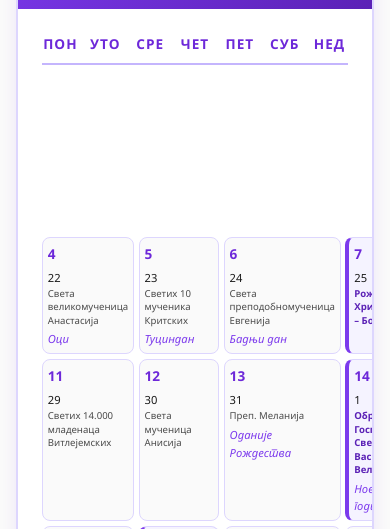
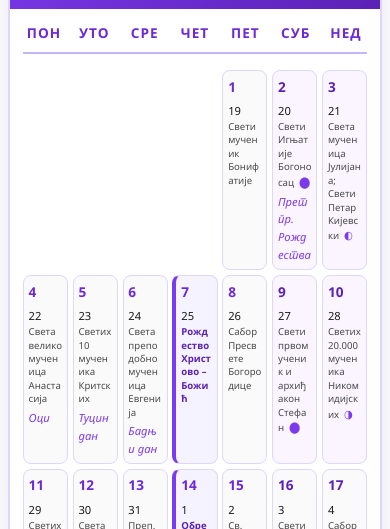
Before and after one commit to Vojislav77/orthodox-calendar, a plain HTML site: page index.html in a window 390 px wide. Shown: the part 548-1077 px from the top of the page. Drawn offline with Linux system fonts and the light colour scheme.

Commit message:
Update index.html

```diff
--- a/index.html
+++ b/index.html
@@ -13,6 +13,11 @@
             margin: 0;
             padding: 0;
             box-sizing: border-box;
+        }
+
+        html, body {
+            overflow-x: hidden;
+            max-width: 100%;
         }
 
         :root {
@@ -235,6 +240,8 @@
             background: var(--bg-primary);
             transition: all 0.3s ease;
             cursor: default;
+            word-break: break-word;
+            overflow-wrap: break-word;
         }
 
         .day:hover {
@@ -272,6 +279,8 @@
             font-size: 0.75rem;
             line-height: 1.4;
             color: var(--text-secondary);
+            word-break: break-word;
+            overflow-wrap: break-word;
         }
 
         .feast {
@@ -390,13 +399,11 @@
         }
 
         @media print {
-            /* 1. Proper page margins */
             @page {
                 margin: 10mm 15mm;
                 size: portrait;
             }
 
-            /* 2. Fix max-width and container issues */
             .container {
                 max-width: 100% !important;
                 width: 100% !important;
@@ -404,12 +411,10 @@
                 margin: 0 !important;
             }
 
-            /* 3. Hide non-printable elements */
             .controls, .legend, .scroll-top, header {
                 display: none !important;
             }
 
-            /* 4. Fix month blocks for proper pagination */
             .month {
                 break-inside: avoid;
                 page-break-inside: avoid;
@@ -419,7 +424,6 @@
                 transform: none !important;
             }
 
-            /* 5. Fix grid layout for print */
             .calendar-grid {
                 break-inside: auto;
                 page-break-inside: auto;
@@ -494,18 +498,15 @@
                 color: #7c3aed !important;
             }
 
-            /* 6. Remove hover transforms and shadows */
             .month:hover, .day:hover {
                 transform: none !important;
                 box-shadow: none !important;
             }
 
-            /* 7. Proper print colors */
             h1, .logo svg {
                 display: none !important;
             }
 
-            /* 8. Add print header instead */
             .month-header {
                 background: #7c3aed !important;
                 color: white !important;
@@ -522,7 +523,6 @@
                 color: white !important;
             }
 
-            /* 9. Footer for print */
             footer {
                 position: fixed !important;
                 bottom: 5mm !important;
@@ -550,6 +550,12 @@
             .logo {
                 width: 50px;
                 height: 65px;
+            }
+            .container {
+                padding: 2rem 0.5rem 4rem;
+            }
+            .month-content {
+                padding: 0.8rem;
             }
             .calendar-grid {
                 gap: 0.3rem;
```
